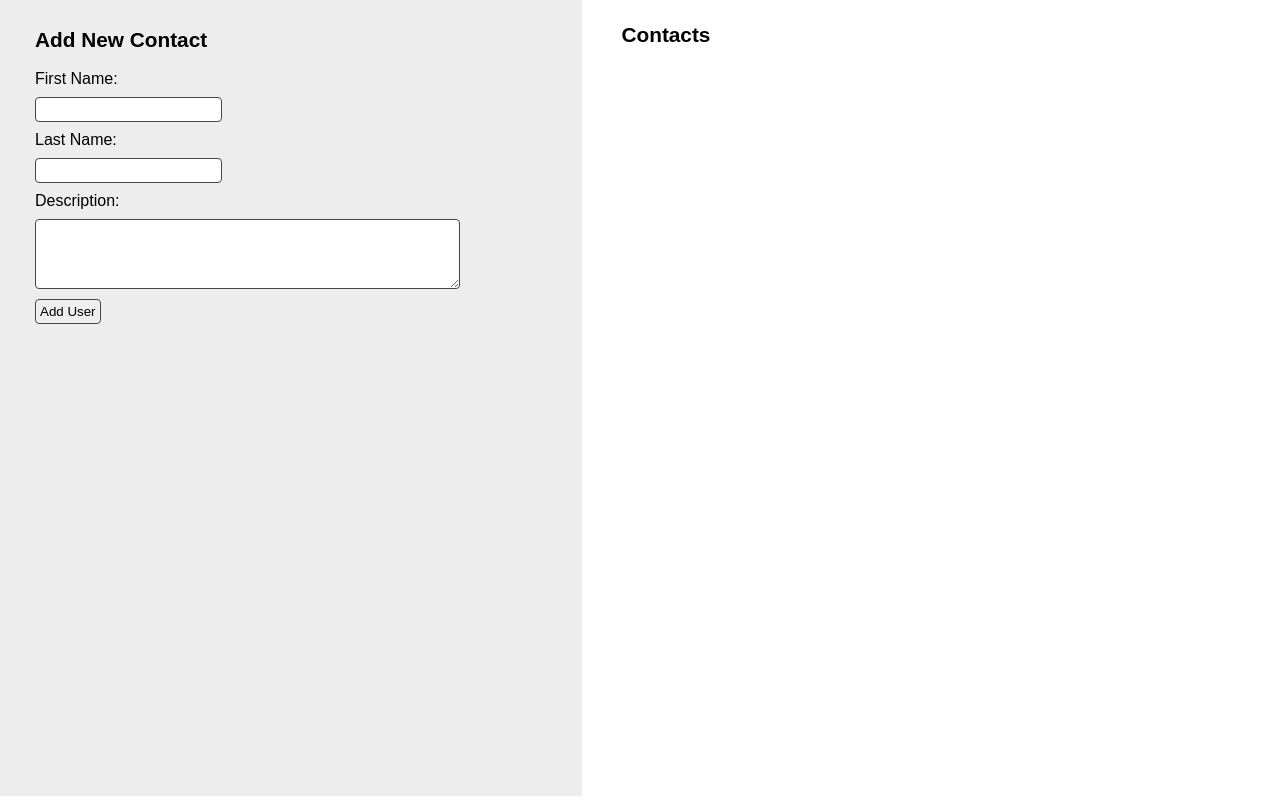
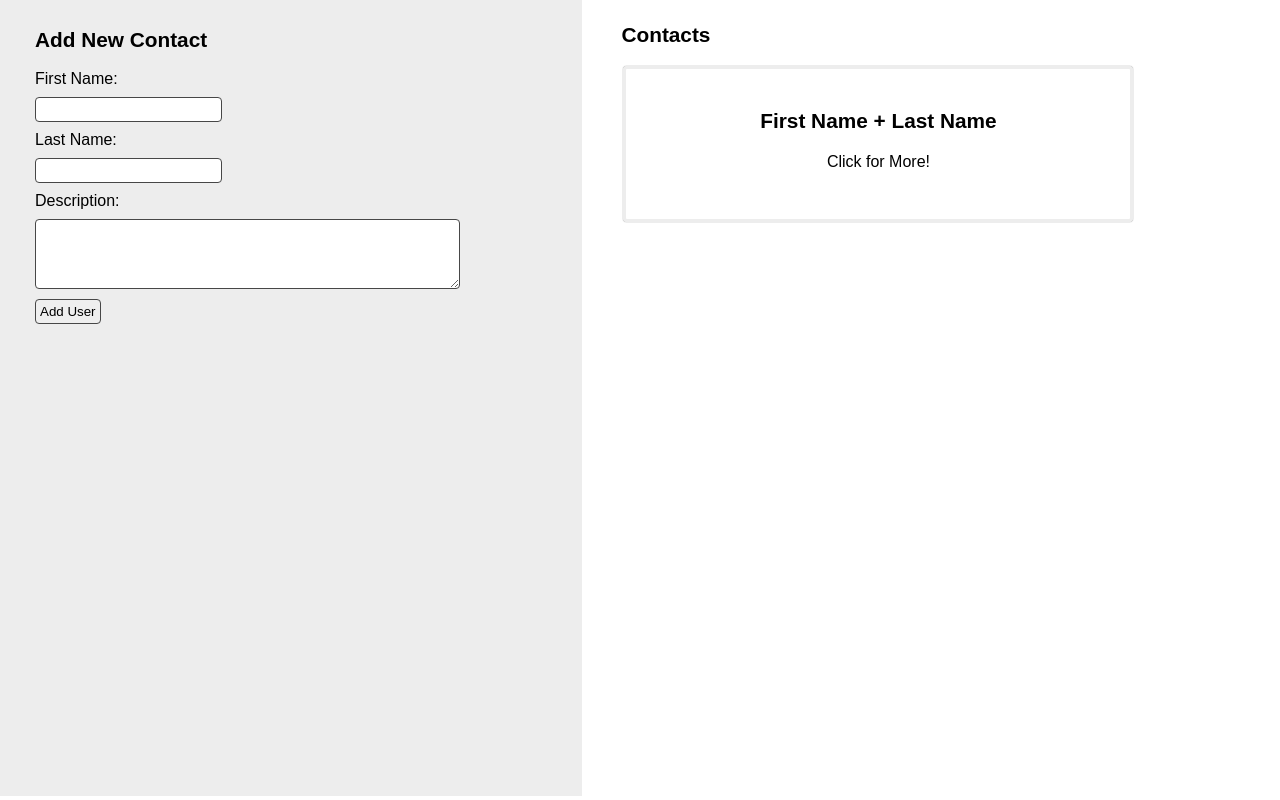
Before and after one commit to timcoville/contactcard, a plain HTML site: page index.html in a window 1280 px wide. Drawn offline with nearby package versions, Linux system fonts and the light colour scheme.

Commit message:
built and styled contact card

```diff
--- a/index.html
+++ b/index.html
@@ -10,7 +10,12 @@
     <script src="https://ajax.googleapis.com/ajax/libs/jquery/3.3.1/jquery.min.js"></script>
     <script>
 	    $(document).ready(function(){
+            $(".contactCard").click(function(){
+                var temp = $(".contactCard").html()
+                $(".contactCard").html($(".contactCard").attr("data-alt"));
+                $(".contactCard").attr("data-alt", temp);
 
+            })
 
 
 
@@ -32,7 +37,10 @@
         </div>
         <div id="contactList">
             <h1>Contacts</h1>
-
+            <div class="contactCard" data-alt="<p>This is the description</p>">
+                <h2>First Name + Last Name</h2>
+                <h3>Click for More!</h3>
+            </div>
         </div>
     </div>
 </body>
--- a/style.css
+++ b/style.css
@@ -37,3 +37,24 @@ h1 {
     padding: 5px 35px;
     vertical-align: top;
 }
+
+.contactCard {
+    border: 3px solid #ededed;
+    height: 110px;
+    text-align: center;
+    padding: 20px;
+    border-radius: 4px;
+    box-shadow: 0px 0px 1px #474747;
+    margin: 0 0 0 2px;
+    vertical-align: middle;
+}
+
+h2 {
+    font-size: 1.3em;
+    font-weight: 600;
+    padding: 22px 0;
+}
+
+.contactCard p {
+    padding: 27px 0;
+}
```
